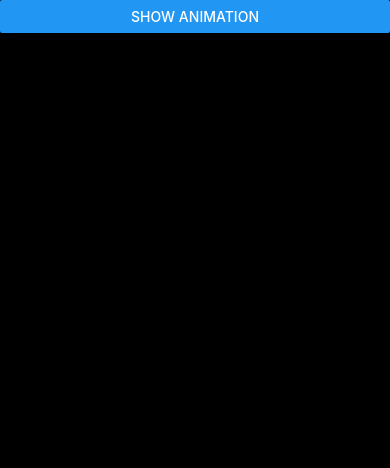
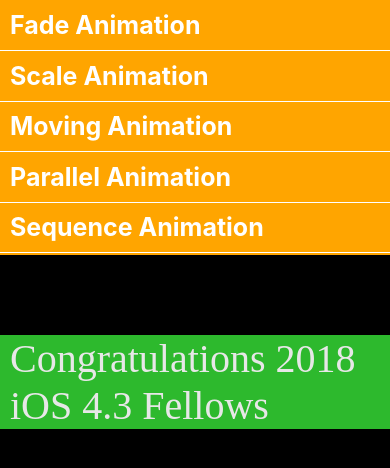
Before and after one commit to alexpaul/React-Native-Animations, a React Native app: screen / in a window 390 px wide. Shown: the top 468 px of the page. Built offline with nearby package versions, Linux system fonts and the light colour scheme.

Commit message:
using a flatlist to test animation options

```diff
--- a/App.js
+++ b/App.js
@@ -2,7 +2,8 @@ import React from 'react';
 import { Text,
          View,
          Button,
-         StyleSheet
+         StyleSheet,
+         FlatList,
         }
         from 'react-native';
 
@@ -14,10 +15,19 @@ import MovingView from './components/MovingView'
 import SequenceAnimation from './components/SequenceAnimation'
 import ParallelAnimation from './components/ParalledAnimation'
 
+const FadeAnimation = 'Fade Animation'
+const ScaleAnimation = 'Scale Animation'
+const MovingAnimation = 'Moving Animation'
+const ParallelAnim = 'Parallel Animation'
+const SequenceAnim = 'Sequence Animation'
+const RotateAnimation = 'Rotate Animation'
+
+
 export default class App extends React.Component {
   state = {
     hideButton: false,
     hideAnimationView: true,
+    currentAnimation: ''
   }
 
   showAnimation() {
@@ -27,50 +37,63 @@ export default class App extends React.Component {
     })
   }
 
+  updateCurrentAnimation(animation) {
+    this.setState({
+      currentAnimation: animation.key
+    })
+  }
+
   render() {
-    return(
-      <View style={styles.container}>
-        {
-          !this.state.hideButton ?
-            <Button
-              style={{alignItems:'center'}}
-              title='Show Animation'
-              onPress={() => this.showAnimation()}
-            />
-            :
-            <View style={{alignItems: 'center'}}>
-              <Button
-                title='Hide Animation'
-                onPress={() => this.showAnimation()}
-              />
+    let placeholderView = <FadeView/>
+    switch(this.state.currentAnimation) {
+      case FadeAnimation:
+        placeholderView = <FadeView/>
+        break
+      case ScaleAnimation:
+        placeholderView = <ScaleView/>
+        break
+      case MovingAnimation:
+        placeholderView = <MovingView/>
+        break
+      case ParallelAnim:
+        placeholderView = <ParallelAnimation/>
+        break
+      case SequenceAnim:
+        placeholderView = <SequenceAnimation/>
+        break
+      case RotateAnimation:
+        placeholderView = <RotateView/>
+        break
+      default:
+        break
+    }
+    const lineSeperator = <View style={{height: 0.5, backgroundColor: 'white'}} />
 
-              {/* Only for the moving animation */}
-              {/* <View style={{marginTop: 200, marginLeft: -500, width: '80%', height: '80%'}}> */}
-                {/* Moving View */}
-                {/* <MovingView /> */}
-
-                <View style={{marginTop: 100, width: '80%', height: '80%'}}>
-
-                {/* Fade Animation  */}
-                {/* <FadeView/> */}
-
-                {/* Rotate Animation  */}
-                {/* <RotateView/> */}
-
-                {/* Scale View */}
-                {/* <ScaleView/> */}
-
-                {/* Sequence Animation */}
-                {/* <SequenceAnimation/> */}
-
-                {/* Parallel Animation */}
-                <ParallelAnimation/>
-
-              </View>
-            </View>
-        }
-
-      </View>
+    const animationView = <View style={{flex: 1, backgroundColor: '#000'}}>
+                  <FlatList
+                    style={{flex: 1, backgroundColor: 'orange'}}
+                    data={[
+                      {key: FadeAnimation},
+                      {key: ScaleAnimation},
+                      {key: MovingAnimation},
+                      {key: ParallelAnim},
+                      {key: SequenceAnim},
+                      {key: RotateAnimation},
+                    ]}
+                    renderItem={({item}) => <Text
+                                              style={styles.item}
+                                              onPress={() => this.updateCurrentAnimation(item)}
+                                            >
+                                              {item.key}
+                                            </Text>}
+                    ItemSeparatorComponent={() => lineSeperator}
+                  />
+                  <View style={{flex: 2, backgroundColor: '#000', marginTop: 80}}>
+                    {placeholderView}
+                  </View>
+                </View>
+    return (
+      animationView
     )
   }
 }
@@ -81,4 +104,10 @@ const styles = StyleSheet.create({
     //alignItems: 'center',
     backgroundColor: '#000',
   },
+  item: {
+    fontSize: 25,
+    fontWeight: '700',
+    padding: 10,
+    color: 'white'
+  }
 })
--- a/components/RotateView.js
+++ b/components/RotateView.js
@@ -36,15 +36,21 @@ export default class RotateView extends Component {
     })
 
     return(
-      <Animated.Image
+      <Animated.View
         style={{
-          height: 100,
-          width: 100,
+          alignItems: 'center',
+          justifyContent: 'center',
           transform:[{ rotate: spin }]
         }}
-        source={require('../assets/universe-icon.png')}
       >
-      </Animated.Image>
+        <Image
+          source={require('../assets/universe-icon.png')}
+          style={{
+            width: 200,
+            height: 200,
+          }}
+        />
+      </Animated.View>
     )
   }
 }
--- a/components/ScaleView.js
+++ b/components/ScaleView.js
@@ -38,14 +38,29 @@ export default class ScaleView extends Component {
     })
 
     return(
-      <Animated.Image
+      <Animated.View
         style={{
-          height: 100,
-          width: 100,
+          alignItems: 'center',
+          justifyContent: 'center',
           transform: [{scale: scale}]
         }}
-        source={require('../assets/mothra.png')}
-      />
+      >
+        <Image
+          source={require('../assets/mothra.png')}
+          style={{
+            height: 100,
+            width: 100,
+          }}
+        />
+      </Animated.View>
+      // <Animated.Image
+      //   style={{
+      //     height: 100,
+      //     width: 100,
+      //     transform: [{scale: scale}]
+      //   }}
+      //   source={require('../assets/mothra.png')}
+      // />
     )
   }
 }
```
